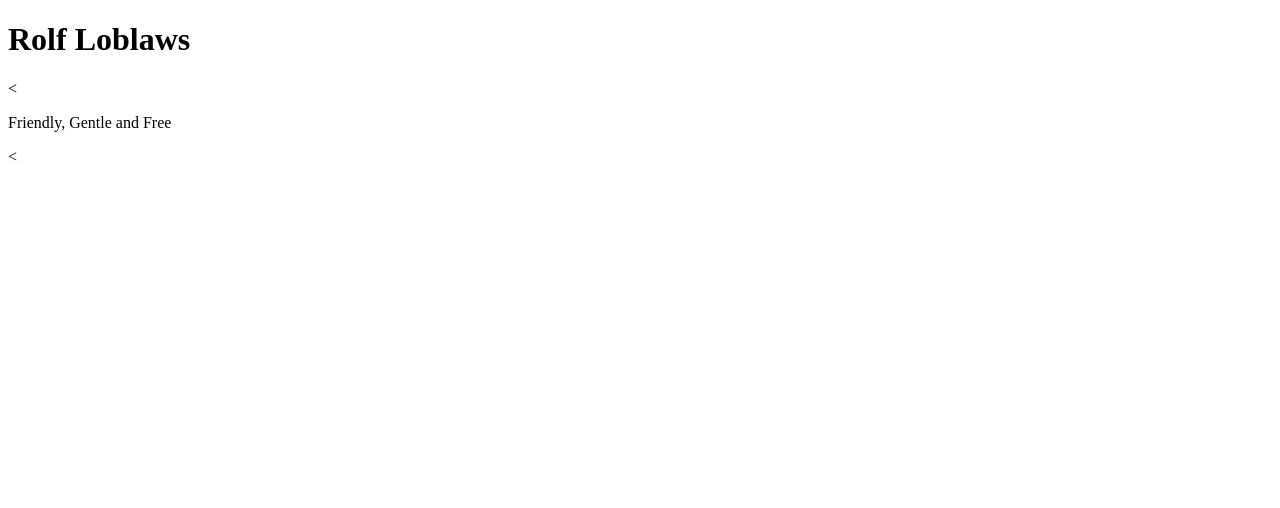
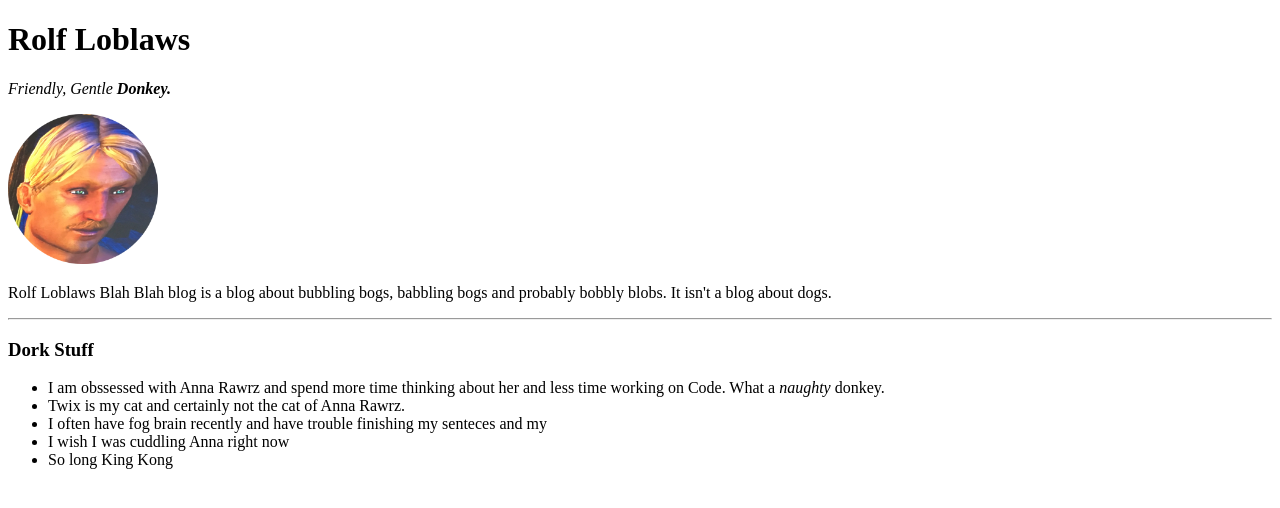
Before and after one commit to rafalaidlaw/cv, a plain HTML site: page index.html in a window 1280 px wide. Drawn offline with Linux system fonts and the light colour scheme; files whose address does not match are found by name.

Commit message:
Add files via upload

```diff
--- a/index.html
+++ b/index.html
@@ -3,13 +3,22 @@
 
 <head>
   <meta charset="utf-8">
-  <title>Rolf Loblaw Hired Gun</title>
+  <title>Rolf Loblaw Blah Blah Blog</title>
 </head>
 
 <body>
   <h1> Rolf Loblaws</h1>
-  <<p>Friendly, Gentle and Free</p>
-  <<img src="" alt="">
+  <p><em>Friendly, Gentle <strong>Donkey.</strong></em></p>
+  <img src="C:\Users\Owner\Desktop\Udemy\drladypants\rolf.png" alt="cute donkey face" width="150">
+  <p>Rolf Loblaws Blah Blah blog is a blog about bubbling bogs, babbling bogs and probably bobbly blobs.  It isn't a blog about dogs.</p>
 </body>
-
+<hr>
+<h3>Dork Stuff</h3>
+<ul>
+<li>I am obssessed with Anna Rawrz and spend more time thinking about her and less time working on Code.  What a <em>naughty</em> donkey.</li>
+<li>Twix is my cat and certainly not the cat of Anna Rawrz.</li>
+<li>I often have fog brain recently and have trouble finishing my senteces and my</li>
+<li>I wish I was cuddling Anna right now</li>
+<li>So long King Kong</li>
+</ul>
 </html>
```
